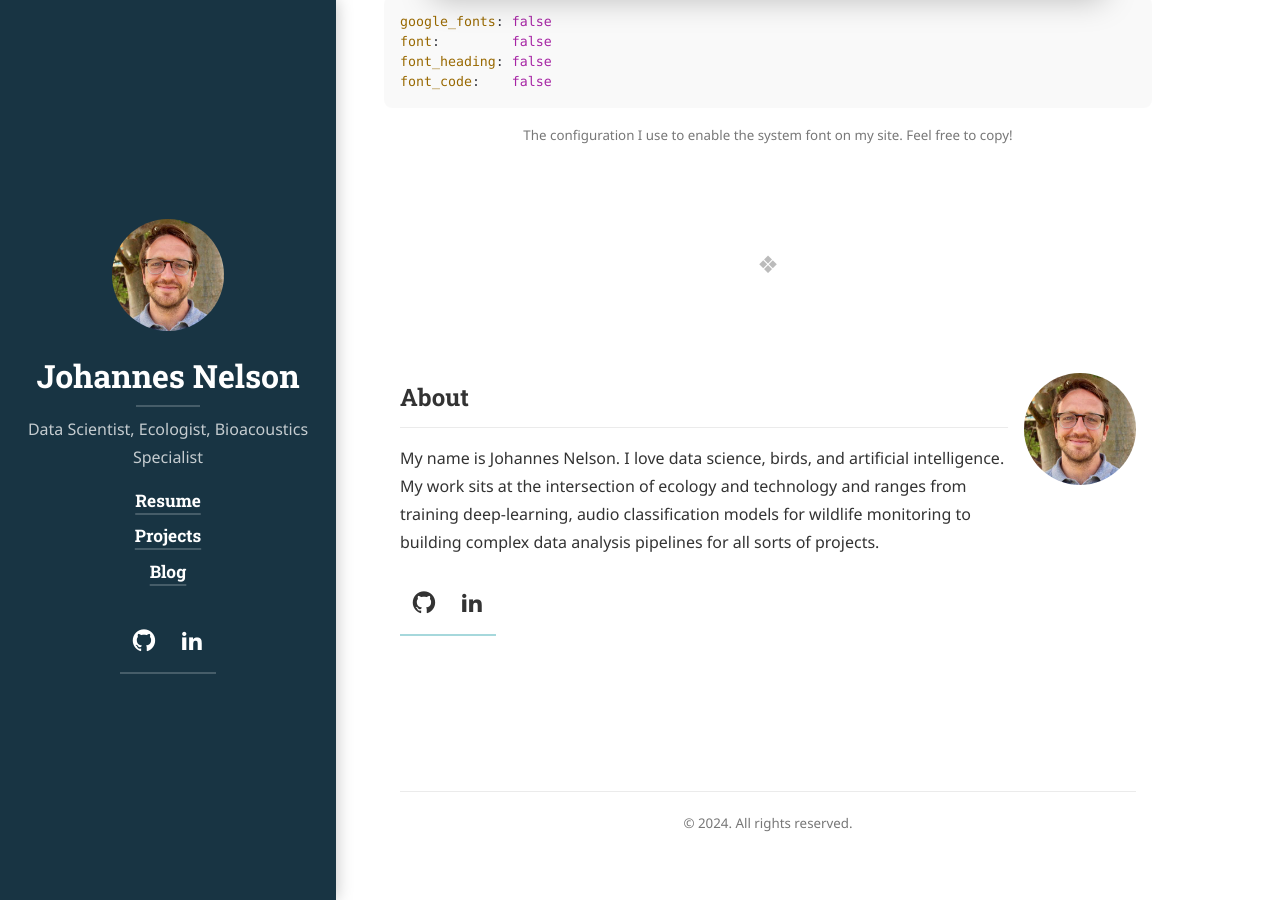
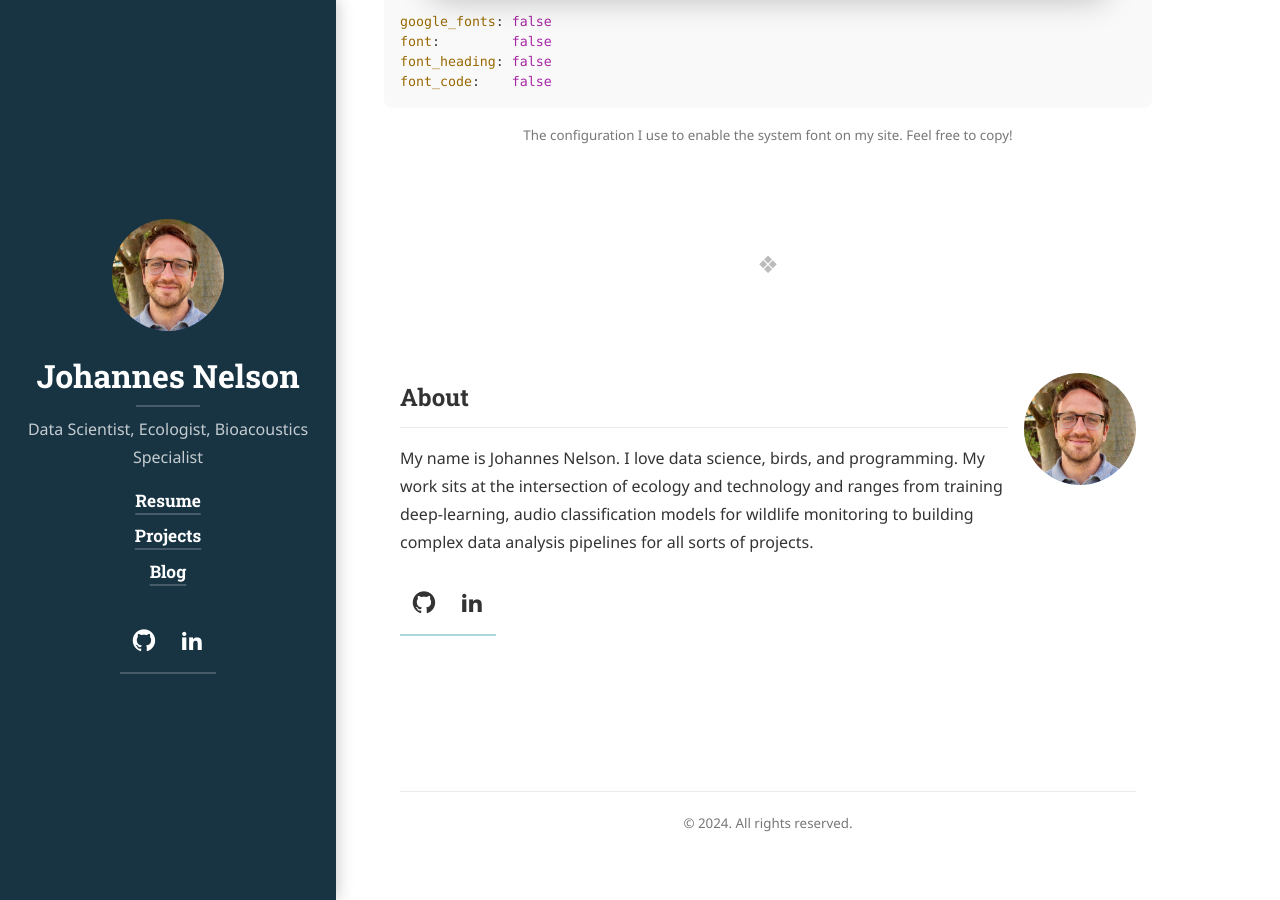
Before and after one commit to johannesnelson/johannesnelson.github.io, a Jekyll site: the page built from theme_project_examples/qwtel.md, in a window 1280 px wide and 900 px high, scrolled down 979 px. Built offline with Jekyll 4.4.1, drawn with Linux system fonts in a browser that asks for light colours; cached includes are drawn as plain includes; nearby versions of some CDN libraries; some web fonts are replaced; library files that are not in the unit come from our copies.

Commit message:
Minor changes

```diff
--- a/_data/authors.yml
+++ b/_data/authors.yml
@@ -8,7 +8,7 @@ author1:
   # Used at the bottom of each page and at the top of the `about` layout
   # Markdown enabled, can use multiple paragraphs (enabled by `|`)
   about:             |
-    My name is Johannes Nelson. I love data science, birds, and artificial intelligence. My work sits at the
+    My name is Johannes Nelson. I love data science, birds, and programming. My work sits at the
     intersection of ecology and technology and ranges from training deep-learning, audio classification
     models for wildlife monitoring to building complex data analysis pipelines for all sorts of projects.
 
```
